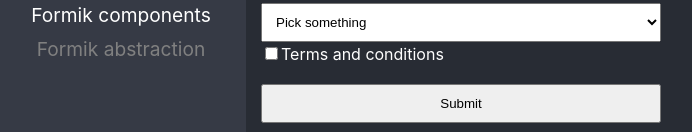
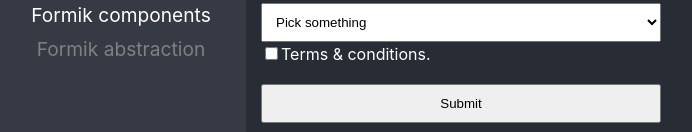
Before and after one commit to ACastilloSantiago/Forms-Formik, a React (Vite) app: page /fromik-abstraction in a window 1280 px wide. Shown: the part 296-428 px from the top of the page, without its empty margins (4-696 px from the left). Built offline with nearby package versions, Linux system fonts and the light colour scheme.

Commit message:
refactor: :sparkles: use index for imports

```diff
--- a/src/03-forms/pages/FormikAbstraction.tsx
+++ b/src/03-forms/pages/FormikAbstraction.tsx
@@ -1,9 +1,8 @@
-import { Formik, Field, Form, ErrorMessage } from 'formik'
+import { Formik, Form } from 'formik'
 import * as Yup from 'yup'
 
 import '../styles/styles.css'
-import { MyTextInput } from '../components/MyTextInput'
-import { MySelect } from '../components/MySelect'
+import { MySelect, MyCheckbox, MyTextInput } from '../components'
 
 export const FormikAbstraction = () => {
     return (
@@ -41,7 +40,6 @@
             >
                 {formik => (
                     <Form >
-
                         <MyTextInput label='First Name' name='firstName' placeholder='Santiago' />
                         <MyTextInput label='Last Name' name='lastName' placeholder='Castillo' />
 
@@ -56,11 +54,8 @@
                             <option value='it-jr'>It Jr.</option>
                         </MySelect>
 
-                        <label >
-                            <Field type="checkbox" name='terms' />
-                            Terms and conditions
-                        </label>
-                        <ErrorMessage name='terms' component='span' />
+
+                        <MyCheckbox label='Terms & conditions.' name='terms' />
 
                         <button type='submit' >Submit</button>
                     </Form>
```
